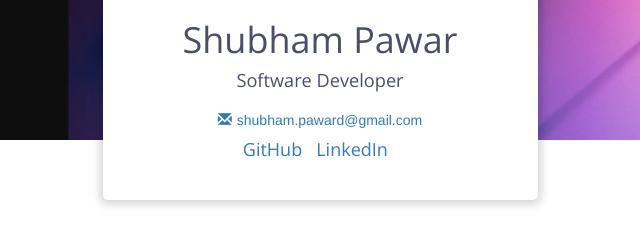
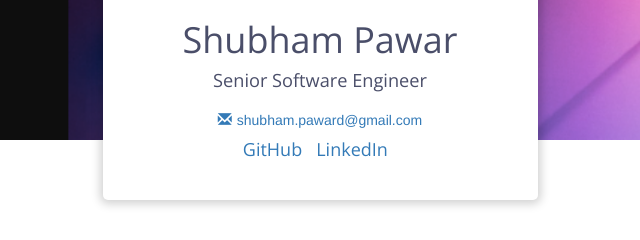
Before and after one commit to shubham-paward/shubham-paward.github.io, a plain HTML site: page index.html in a window 1280 px wide. Shown: the part 741-981 px from the top of the page, 320-960 px from the left. Drawn offline with nearby package versions, Linux system fonts and the light colour scheme.

Commit message:
Update index.html

```diff
--- a/index.html
+++ b/index.html
@@ -41,7 +41,7 @@
         <div class="header-col">
           <img src="img/Self_Image.jpeg" alt="profile pic" class="img-responsive profile-pic center-block">
           <h1>Shubham Pawar</h1>
-          <h2>Software Developer</h2>
+          <h2>Senior Software Engineer</h2>
           <a href="mailto:jeevanpaatil@gmail.com" class="email"><span class="glyphicon glyphicon-envelope"
               aria-hidden="true"></span>shubham.paward@gmail.com</a>
           <h4><a href="https://github.com/shubham-paward" target="_blank">GitHub</a>&nbsp;&nbsp;
```
